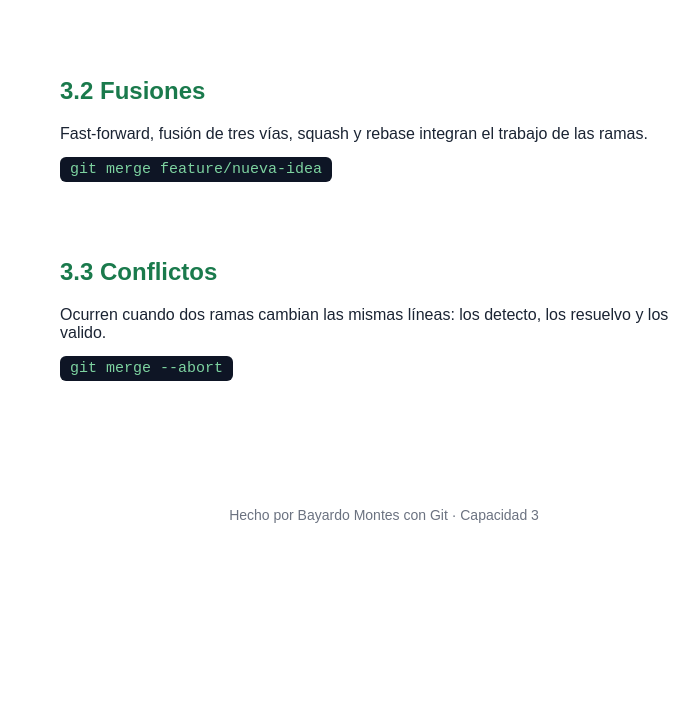
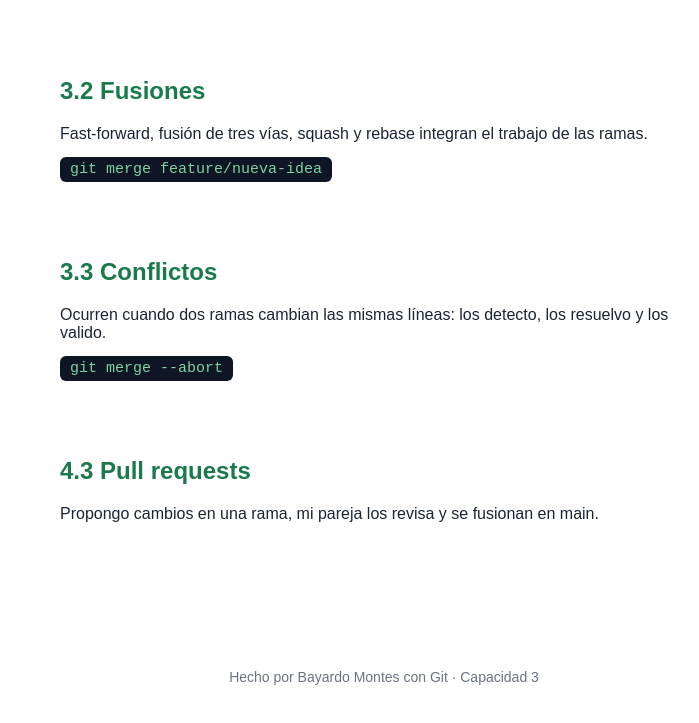
Before and after one commit to bayardomerlet-cmd/clase-4-practica-CI, a plain HTML site: page index.html in a window 1280 px wide. Shown: the part 1120-1843 px from the top of the page, without its empty margins (256-955 px from the left). Before the commit the page ends 1681 px from the top, so only its background shows below. Drawn offline with Linux system fonts and the light colour scheme.

Commit message:
Agrega sección 4.3

```diff
--- a/index.html
+++ b/index.html
@@ -57,6 +57,10 @@ ramas.</p>
     </p>
     <code>git merge --abort</code>
 </section>
+<section>
+    <h2>4.3 Pull requests</h2>
+    <p>Propongo cambios en una rama, mi pareja los revisa y se fusionan en main.</p>
+</section>
 </main>
 <footer>
     <p>Hecho por Bayardo Montes con Git · Capacidad 3</p>
```
